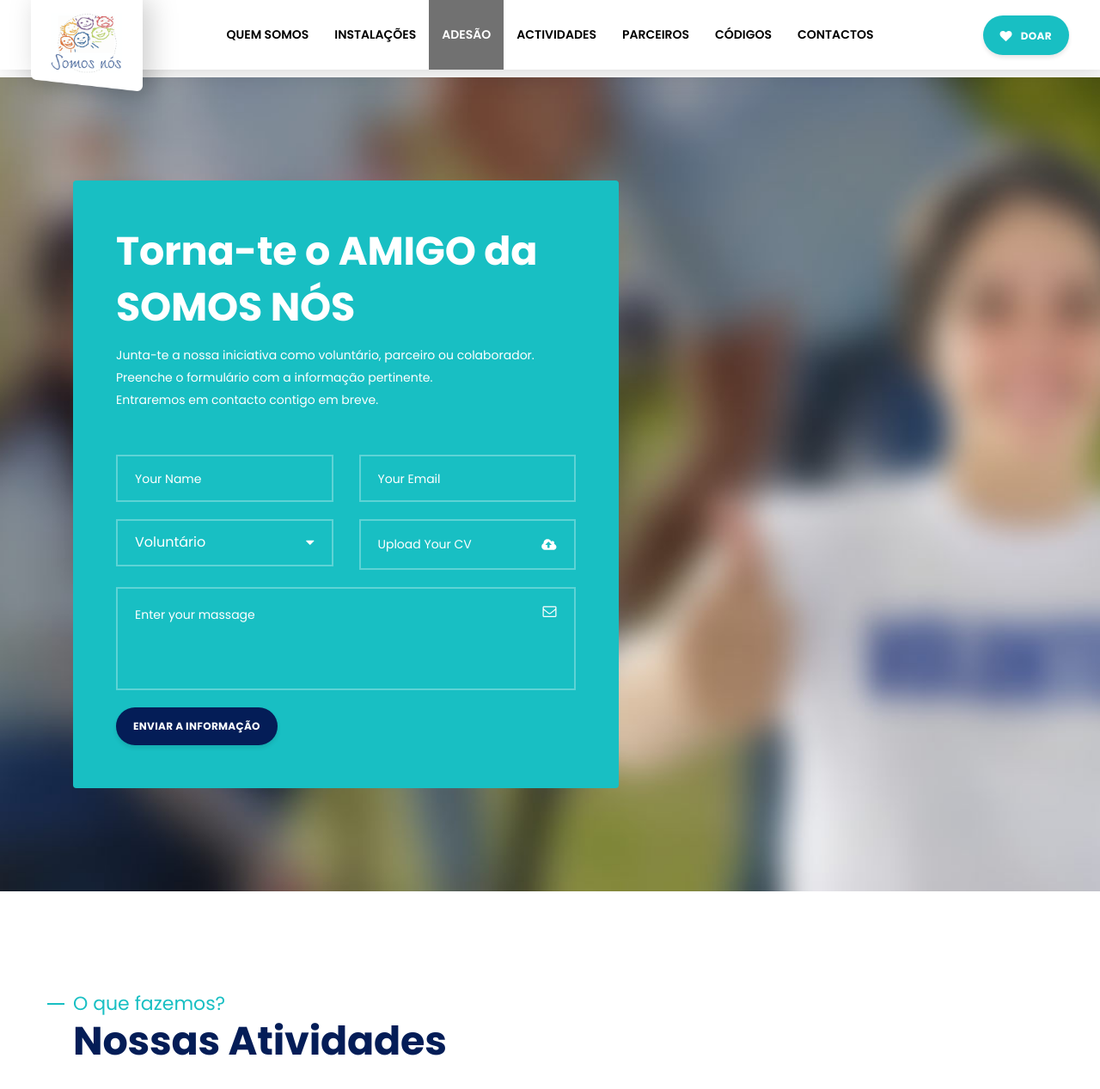
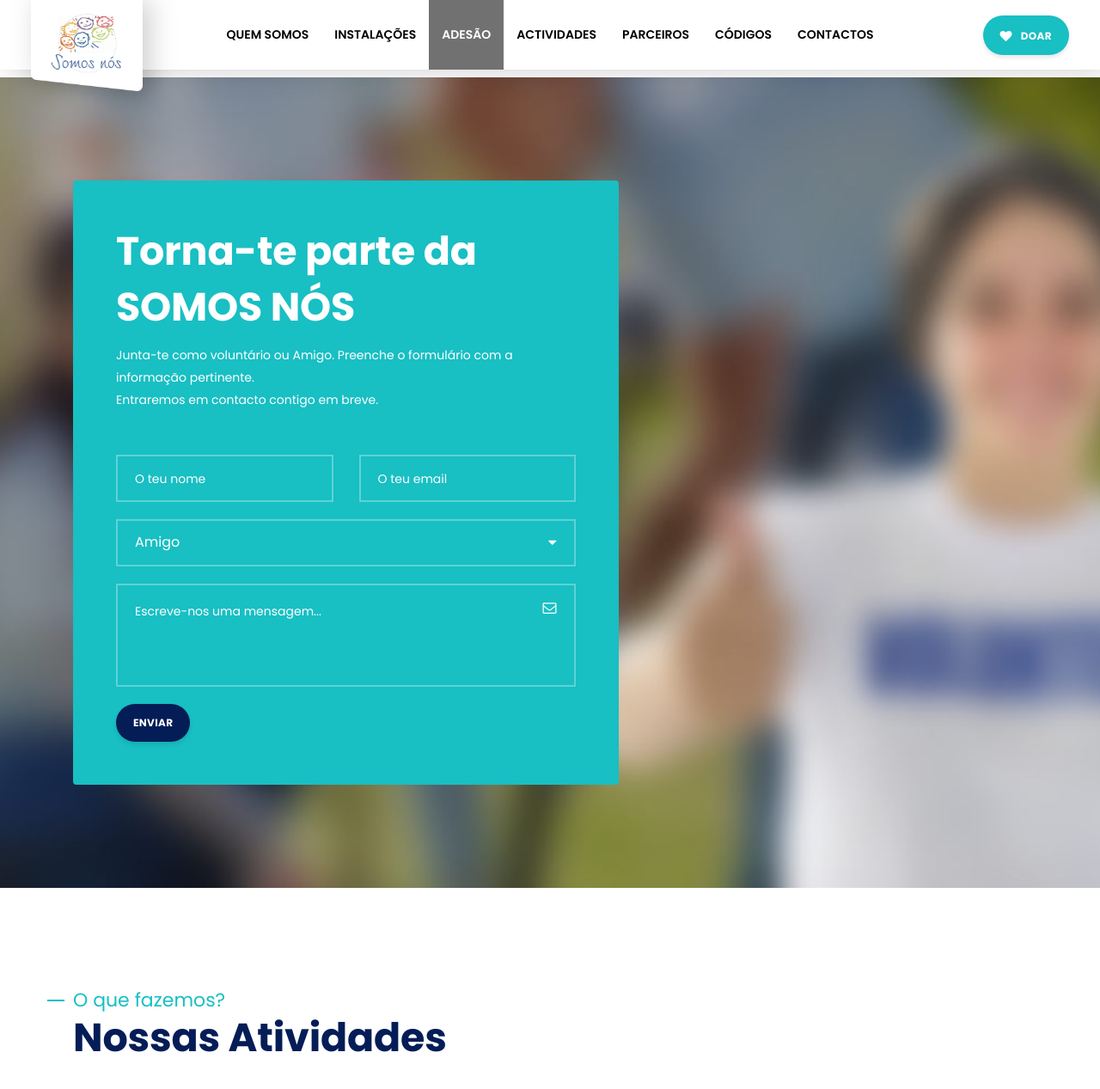
Before and after one commit to somosnos/somosnos.github.io, a Jekyll site: the page built from index.md, in a window 1280 px wide and 1400 px high, scrolled down 5998 px, cut to the strip 0-1282 px from the top of the window. Shown: the top 1267 px of the strip at 86% size. Built offline with Jekyll 4.4.1, drawn with Linux system fonts in a browser that asks for light colours; some web fonts are replaced; our own code applies the rules of GitHub Pages for plain Markdown files.

Commit message:
Fixed Form text

```diff
--- a/_includes/9_join_us.html
+++ b/_includes/9_join_us.html
@@ -4,34 +4,27 @@
         <div class="row">
             <div class="col-md-8 col-lg-7">
                 <div class="xs-volunteer-form-wraper bg-aqua">
-                    <h2>Torna-te o AMIGO da SOMOS NÓS</h2>
-                    <p>Junta-te a nossa iniciativa como voluntário, parceiro ou colaborador. Preenche o formulário com a informação pertinente. <br>Entraremos em contacto contigo em breve.</p>
+                    <h2>Torna-te parte da SOMOS NÓS</h2>
+                    <p>Junta-te como voluntário ou Amigo. Preenche o formulário com a informação pertinente. <br>Entraremos em contacto contigo em breve.</p>
                     <form action="#" method="POST" id="volunteer-form" class="xs-volunteer-form">
                         <div class="row">
                             <div class="col-lg-6">
-                                <input type="text" id="volunteer_name" class="form-control" placeholder="Your Name">
+                                <input type="text" id="volunteer_name" class="form-control" placeholder="O teu nome">
                             </div>
                             <div class="col-lg-6">
-                                <input type="email" id="volunteer_email" class="form-control" placeholder="Your Email">
+                                <input type="email" id="volunteer_email" class="form-control" placeholder="O teu email">
                             </div>
-                            <div class="col-lg-6">
+                            <div class="col-lg-12">
                                 <select name="branch" class="form-control" id="volunteer_brach">
+                                    <option value="">Amigo</option>
                                     <option value="">Voluntário</option>
-                                    <option value="">Parceiro</option>
-                                    <option value="">Colaborador</option>
                                     <option value="">Outro</option>
                                 </select>
                             </div>
-                            <div class="col-lg-6 xs-mb-20">
-                                <div class="xs-fileContainer">
-                                    <input type="file" id="volunteer_cv" class="form-control" name="file">
-                                    <label for="volunteer_cv">Upload Your CV</label>
-                                </div>
-                            </div>
                         </div><!-- .row end -->
-                        <textarea name="massage" id="massage" placeholder="Enter your massage" cols="30"
+                        <textarea name="message" id="message" placeholder="Escreve-nos uma mensagem..." cols="30"
                             class="form-control" rows="10"></textarea>
-                        <button type="submit" class="btn btn-secondary btn-color-alt">Enviar a informação</button>
+                        <button type="submit" class="btn btn-secondary btn-color-alt">Enviar</button>
                     </form><!-- #volunteer-form .xs-volunteer-form END -->
                 </div>
             </div>
```
